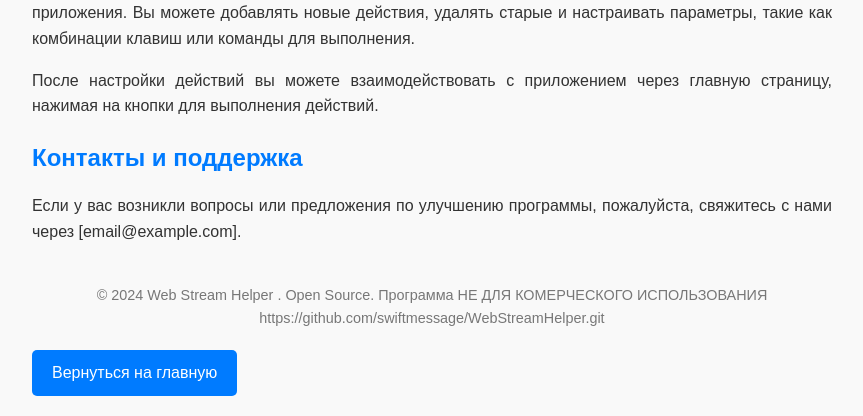
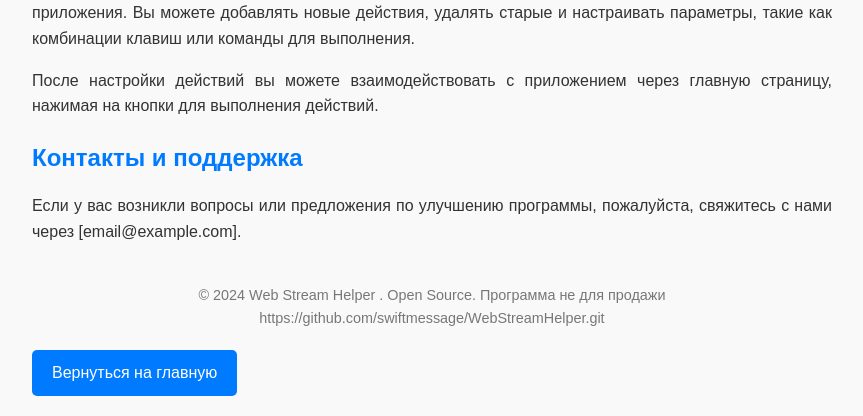
Before and after one commit to swiftmessage/WebStreamHelper, a Flask app: page /info in a window 1280 px wide. Shown: the part 627-1043 px from the top of the page, without its empty margins (208-1071 px from the left). Run offline with Flask 3, Linux system fonts and the light colour scheme.

Commit message:
Update info.html

```diff
--- a/templates/info.html
+++ b/templates/info.html
@@ -81,7 +81,7 @@
         Если у вас возникли вопросы или предложения по улучшению программы, пожалуйста, свяжитесь с нами через [email@example.com].
     </p>
     <div class="footer">
-        &copy; 2024 Web Stream Helper . Open Source. Программа НЕ ДЛЯ КОМЕРЧЕСКОГО ИСПОЛЬЗОВАНИЯ https://github.com/swiftmessage/WebStreamHelper.git
+        &copy; 2024 Web Stream Helper . Open Source. Программа не для продажи https://github.com/swiftmessage/WebStreamHelper.git
     </div>
     <a class="back-button" href="/">Вернуться на главную</a>
 </body>
```
